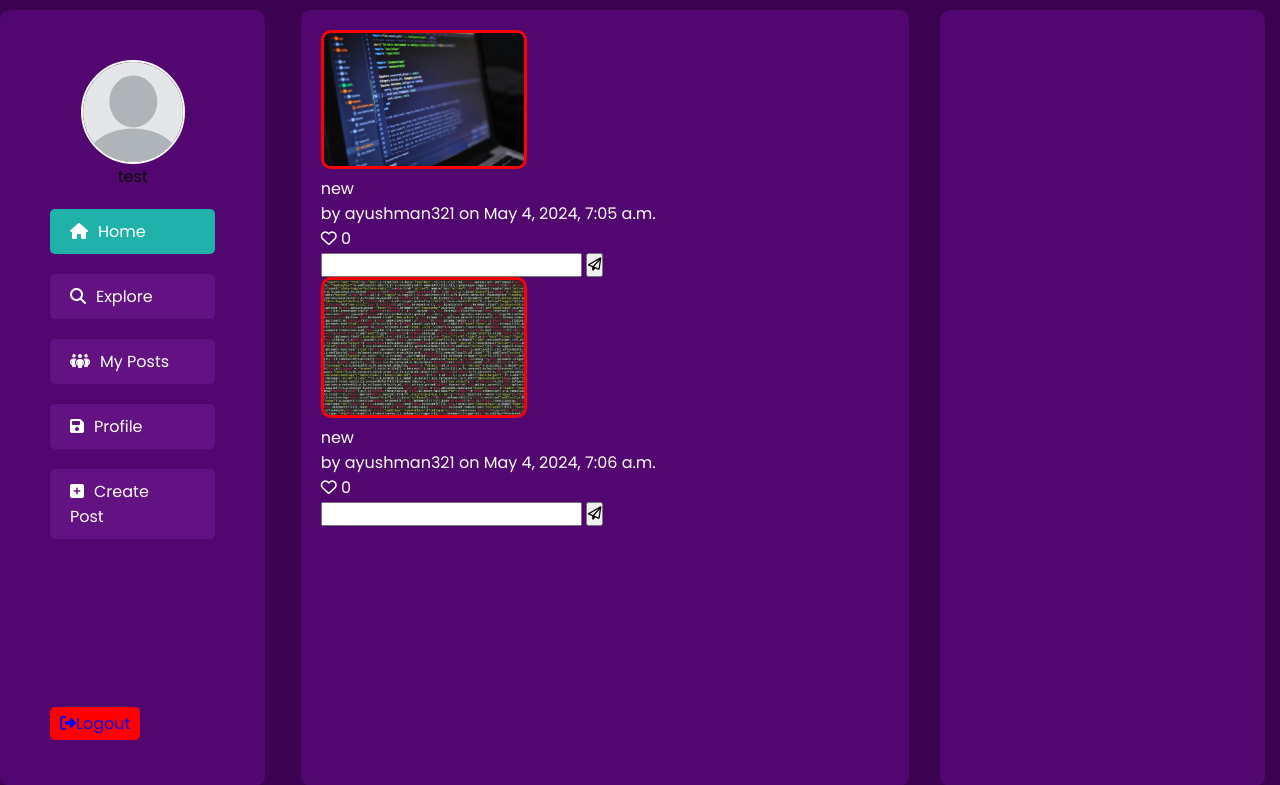
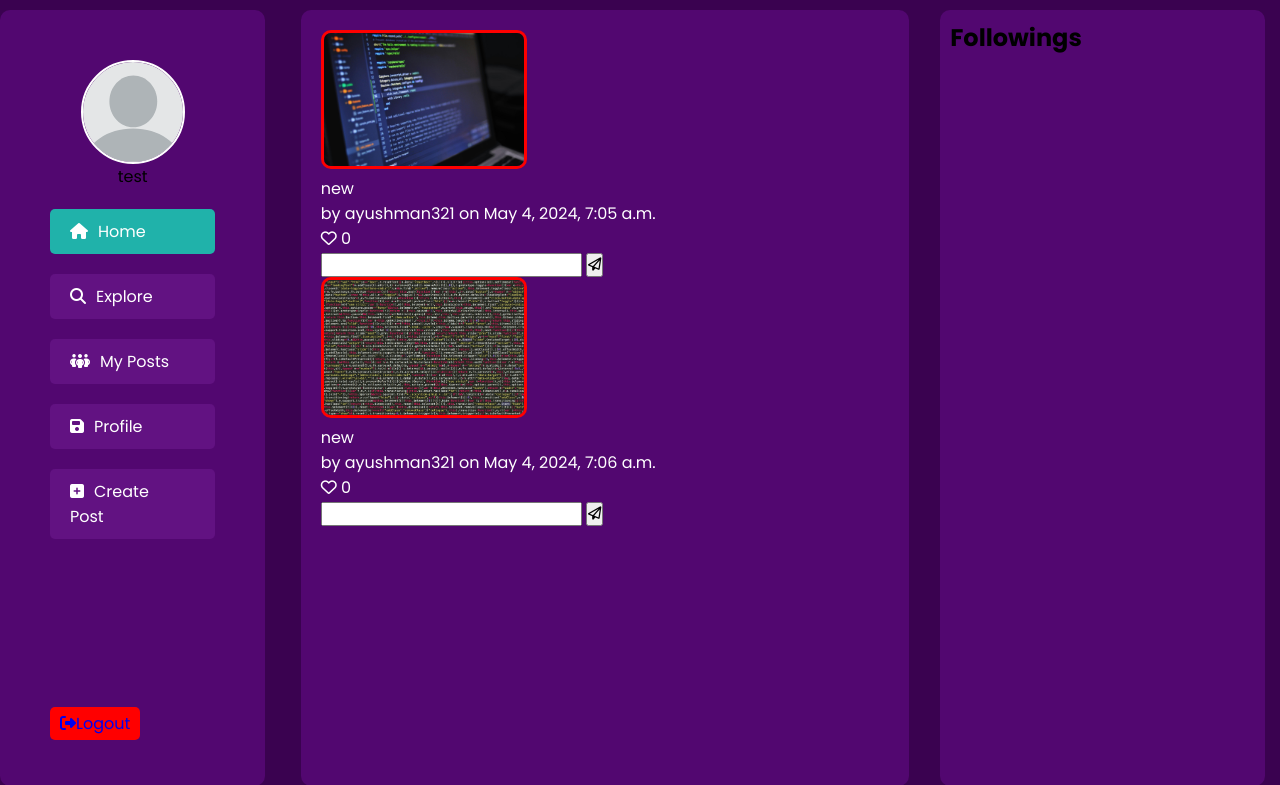
Before and after one commit to deelipsingh77/socialhub, a Django app: a page that uses core/templates/home.html in a window 1280 px wide. Shown: the top 785 px of the page. Run offline with Django 5.2, Linux system fonts and the light colour scheme; a user stored in the database is signed in; data comes from the database, SQL or seed files in the repository; both versions use the stored data as it was after the commit; data that the repository does not hold is empty.

Commit message:
Added Following Feature

```diff
--- a/core/templates/home.html
+++ b/core/templates/home.html
@@ -91,9 +91,18 @@
           {% else %}
             <div>No posts available</div>
           {% endif %}
-        {% endblock %}
+          {% endblock %}
+        </section>
+        <section class="right_most">
+          <h2>Followings</h2>
+          {% for following_profile in following_profiles %}
+          <div class="following-card">
+            <img width='100' src="{{following_profile.profile_pic.url}}" alt="">
+            <h4>{{following.user.username}}</h4>
+            <a href="#"><button>Unfollow</button></a>
+          </div>
+        {% endfor %}
       </section>
-      <section class="right_most"></section>
     </main>
   </body>
 </html>
--- a/core/urls.py
+++ b/core/urls.py
@@ -10,4 +10,5 @@ urlpatterns = [
     path("<id>/delete_post/", views.delete_post, name="delete_post"),
     path("<id>/like_post/", views.like_post, name="like_post"),
     path("<id>/comment_post/", views.comment_post, name="comment_post"),
+    path("<username>/follow_user/", views.follow_user, name="follow_user"),
 ]
--- a/core/views.py
+++ b/core/views.py
@@ -12,6 +12,14 @@ import os
 # Create your views here.
 
 
+def get_followings(user_profile):
+    all_followers = user_profile.followers.all()
+    all_followings = []
+    for followings in all_followers:
+        all_followings.append(UserProfile.objects.get(user=followings))
+    return all_followings
+
+
 @login_required(login_url="/login/")
 def home(request, username):
     user = request.user
@@ -20,13 +28,15 @@ def home(request, username):
     comments = Comment.objects.all()
     likes = Like.objects.filter(user=user)
 
+    all_followings = get_followings(user_profile)
 
     context = {
         "user": user,
         "user_profile": user_profile,
         "posts": posts,
         "comments": comments,
-        "likes":likes,
+        "likes": likes,
+        "following_profiles": all_followings,
     }
 
     return render(request, "home.html", context)
@@ -36,8 +46,15 @@ def home(request, username):
 def search_page(request, username):
     user = request.user
     user_profile = UserProfile.objects.get(user=user)
+    all_users = UserProfile.objects.all()
 
-    context = {"user": user, "user_profile": user_profile}
+    all_followings = get_followings(user_profile)
+    context = {
+        "user": user,
+        "user_profile": user_profile,
+        "all_users": all_users,
+        "following_profiles": all_followings,
+    }
     return render(request, "search.html", context)
 
 
@@ -47,7 +64,8 @@ def my_posts(request, username):
     user_profile = UserProfile.objects.get(user=user)
     posts = Post.objects.filter(author=user).order_by("-pub_date")
 
-    context = {"posts": posts, "user_profile": user_profile, "user": user}
+    all_followings = get_followings(user_profile)
+    context = {"posts": posts, "user_profile": user_profile, "user": user, "following_profiles": all_followings,}
     return render(request, "posts.html", context)
 
 
@@ -64,7 +82,8 @@ def create_post(request, username):
         Post.objects.create(title=title, content=content, image=image, author=author)
         return redirect(f"/{request.user}/my_posts/")
 
-    context = {"user": user, "user_profile": user_profile}
+    all_followings = get_followings(user_profile)
+    context = {"user": user, "user_profile": user_profile, "following_profiles": all_followings,}
     return render(request, "create_post.html", context)
 
 
@@ -78,8 +97,7 @@ def delete_post(request, id):
             os.remove(image_path)
 
     post.delete()
-    return HttpResponseRedirect(request.META.get('HTTP_REFERER'))
-
+    return HttpResponseRedirect(request.META.get("HTTP_REFERER"))
 
 
 @login_required(login_url="/login/")
@@ -97,8 +115,7 @@ def like_post(request, id):
 
     post.save()
     count = len(Like.objects.filter(post=post))
-    return HttpResponseRedirect(request.META.get('HTTP_REFERER'))
-
+    return HttpResponseRedirect(request.META.get("HTTP_REFERER"))
 
 
 @login_required(login_url="/login/")
@@ -109,4 +126,14 @@ def comment_post(request, id):
 
     Comment.objects.create(content=content, post=post, author=author)
 
-    return HttpResponseRedirect(request.META.get('HTTP_REFERER'))
+    return HttpResponseRedirect(request.META.get("HTTP_REFERER"))
+
+
+@login_required(login_url="/login/")
+def follow_user(request, username):
+    to_follow = User.objects.get(username=username)
+    user_profile = UserProfile.objects.get(user=request.user)
+
+    user_profile.followers.add(to_follow)
+
+    return HttpResponseRedirect(request.META.get("HTTP_REFERER"))
--- a/users/models.py
+++ b/users/models.py
@@ -10,6 +10,7 @@ class UserProfile(models.Model):
         upload_to="profile_pic", null=True, blank=True, default="blank-profile.svg"
     )
     bio = models.TextField(null=True, blank=True)
+    followers = models.ManyToManyField(User, related_name='following', blank=True)
 
     def __str__(self):
         return self.user.username
```
Also changed, not shown: core/templates/search.html (+10 -0 lines), db.sqlite3, users/migrations/0003_userprofile_followers.py (added).
